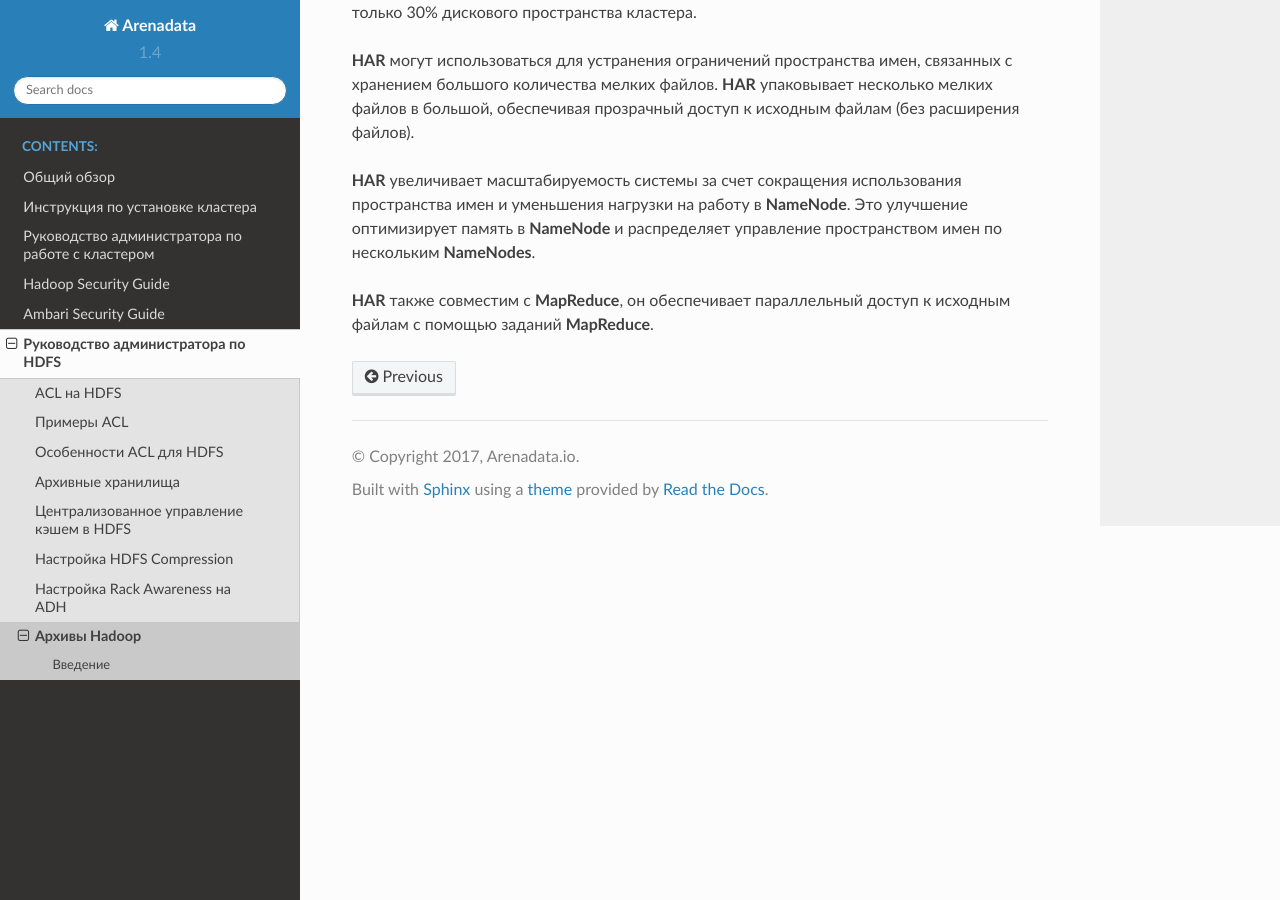
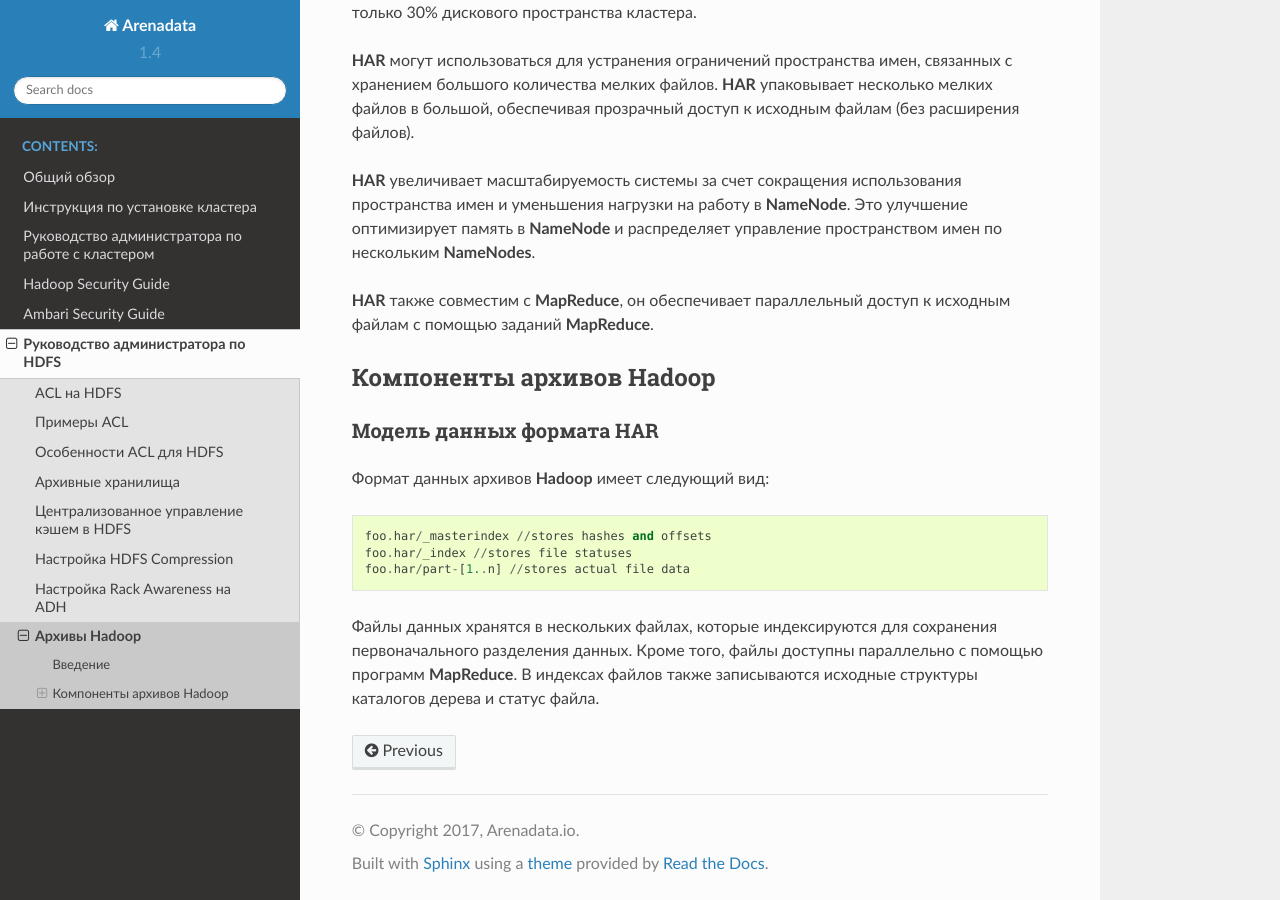
Before and after one commit to arenadata/docs_adps, a Sphinx documentation site: the page built from source/HDFSadmin/HDFSArchives.rst, in a window 1280 px wide and 900 px high, scrolled down 887 px. Built offline with Sphinx 7.4.7 and the Read the Docs theme 2.0.0, drawn with Linux system fonts in a browser that asks for light colours.

Commit message:
Update HDFSArchives.rst

```diff
--- a/source/HDFSadmin/HDFSArchives.rst
+++ b/source/HDFSadmin/HDFSArchives.rst
@@ -20,3 +20,21 @@
 **HAR** увеличивает масштабируемость системы за счет сокращения использования пространства имен и уменьшения нагрузки на работу в **NameNode**. Это улучшение оптимизирует память в **NameNode** и распределяет управление пространством имен по нескольким **NameNodes**.
 
 **HAR** также совместим с **MapReduce**, он обеспечивает параллельный доступ к исходным файлам с помощью заданий **MapReduce**.
+
+
+
+Компоненты архивов Hadoop
+^^^^^^^^^^^^^^^^^^^^^^^^^
+
+
+Модель данных формата HAR
+~~~~~~~~~~~~~~~~~~~~~~~~~
+
+Формат данных архивов **Hadoop** имеет следующий вид:
+::
+
+ foo.har/_masterindex //stores hashes and offsets
+ foo.har/_index //stores file statuses
+ foo.har/part-[1..n] //stores actual file data
+
+Файлы данных хранятся в нескольких файлах, которые индексируются для сохранения первоначального разделения данных. Кроме того, файлы доступны параллельно с помощью программ **MapReduce**. В индексах файлов также записываются исходные структуры каталогов дерева и статус файла.
```
